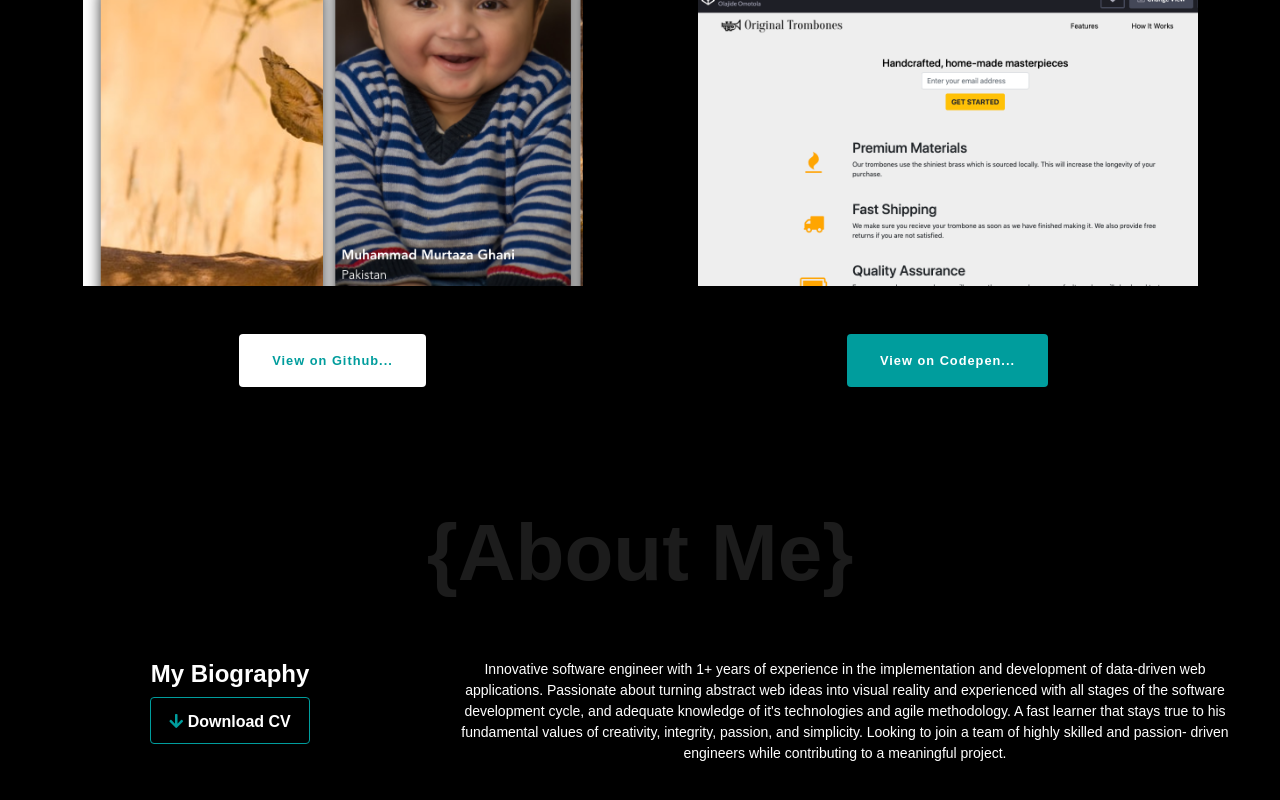
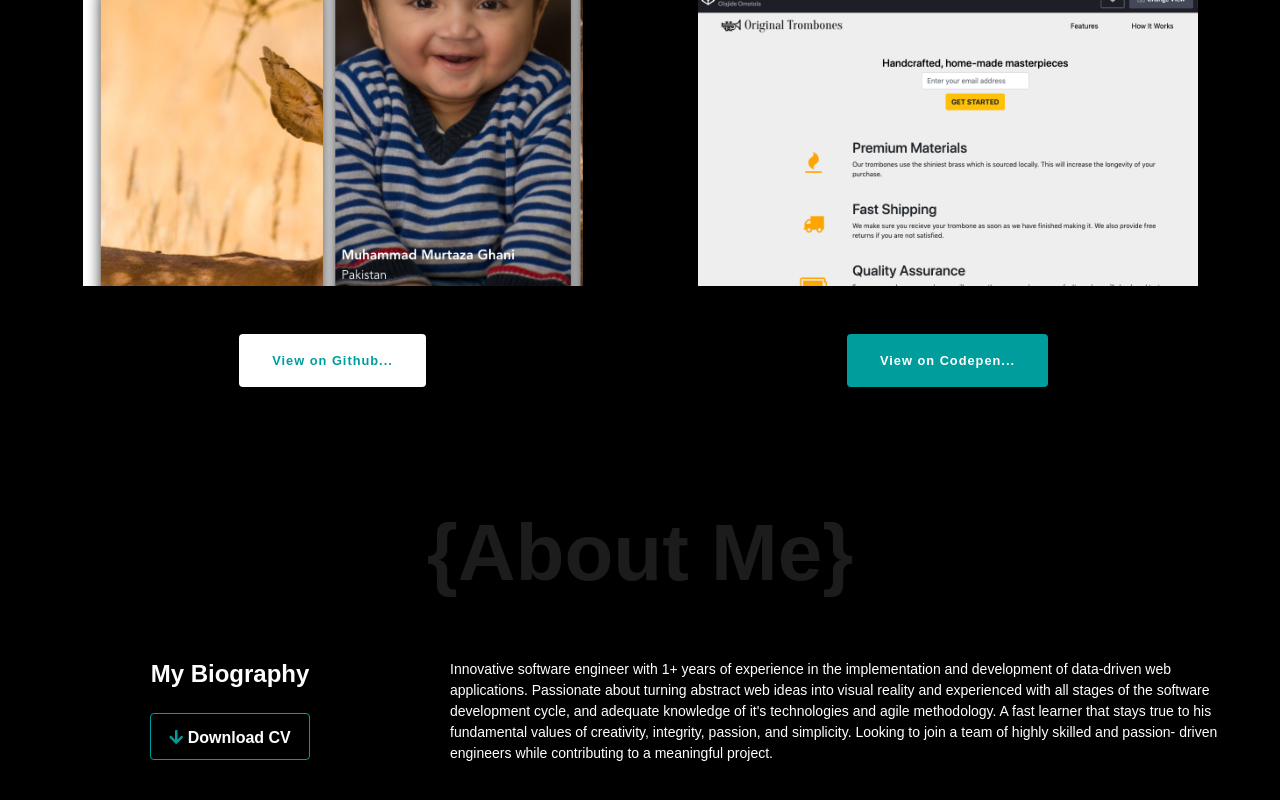
Before and after one commit to jydoskey/personal-portfolio-website, a Vue app: page / in a window 1280 px wide. Shown: the part 1281-2081 px from the top of the page. Built offline with nearby package versions, Linux system fonts and the light colour scheme; a web font is replaced by a local one.

Commit message:
update on about us text position and spacing

```diff
--- a/src/components/About.vue
+++ b/src/components/About.vue
@@ -8,15 +8,15 @@
         <div slot="card-body" class="card-body">
           <div class="card-body__content">
             <div class="row">
-              <div class="col-lg-4 justify-content-center pb-4">
-                <h1>My Biography</h1>
+              <div class="col-lg-4 pb-4">
+                <h1 class="pb-3 header-1">My Biography</h1>
                 <a href="/document/OLAJIDE_OMOTOLA_Resume_19-12-2020-15-56-31.pdf" target="_blank">
                   <button class="btn bg-transparent download-cv ml-auto mr-auto"><i
                       class="fas fa-arrow-down download-icon"></i>&nbsp;Download CV</button>
                 </a>
               </div>
               <div class="col-lg-8 pb-4">
-                <p class="">Innovative software engineer with 1+ years of experience in the implementation and
+                <p class="about-text">Innovative software engineer with 1+ years of experience in the implementation and
                   development of
                   data-driven web applications. Passionate about turning abstract web ideas into visual reality and
                   experienced with all stages of the software development cycle, and adequate knowledge of it's
@@ -54,6 +54,13 @@
     text-decoration: none;
   }
 
+  .about-text {
+    text-align: center;
+    @include breakpoint-min (lg) {
+      text-align: left;
+    }
+  }
+
   .download-icon {
     color: #009D9D;
   }
```
